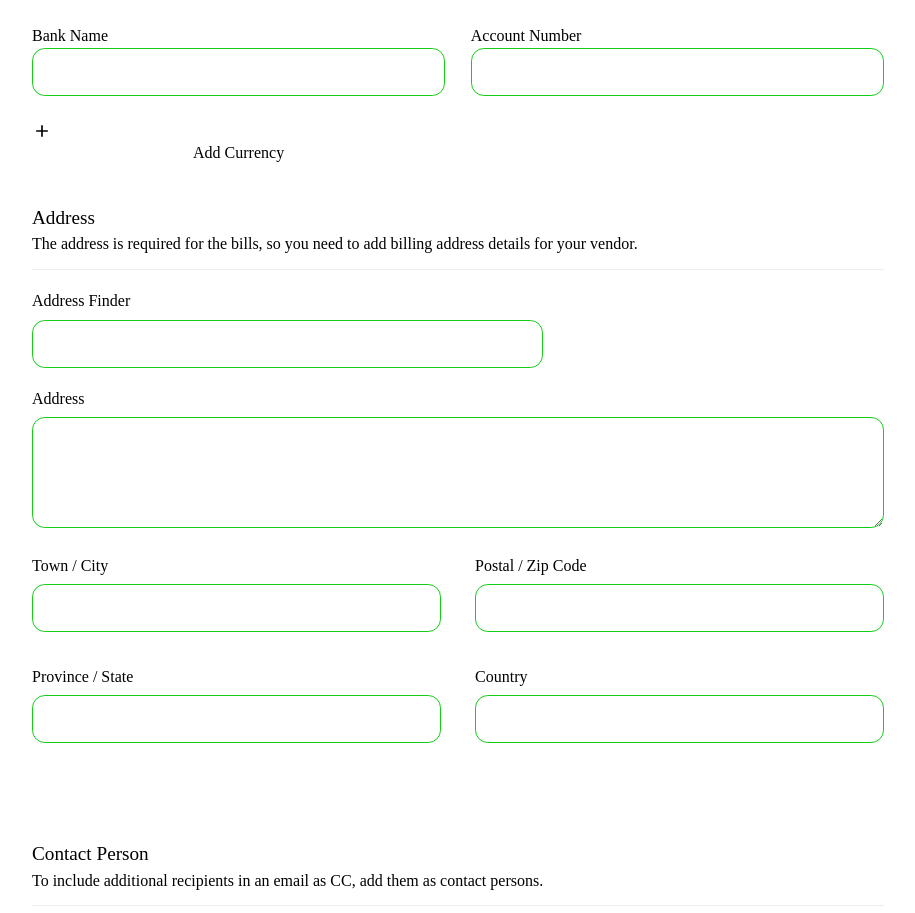
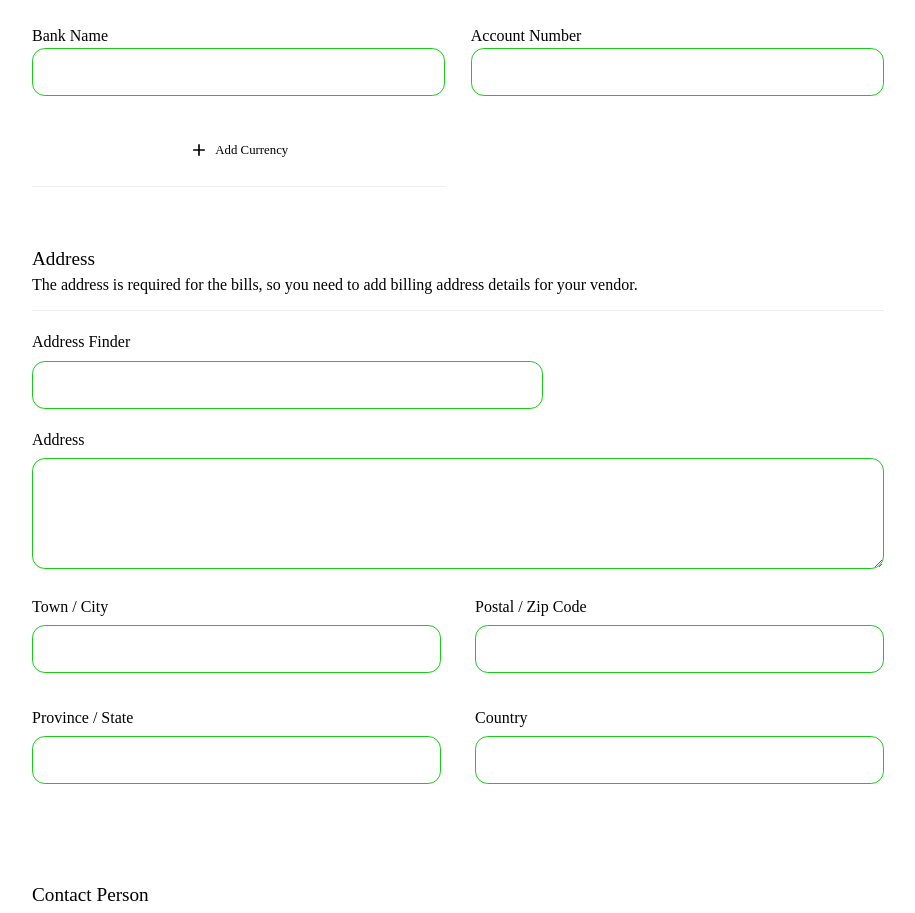
Before and after one commit to paullaster/manage-fuel-bussiness-ui, a React (Vite) app: page /dashboard/purchases/vendor/create in a window 1280 px wide. Shown: the part 1546-2459 px from the top of the page, without its empty margins (288-1203 px from the left). Built offline with nearby package versions, Linux system fonts and the light colour scheme; no server answers; a web font is replaced by a local one.

Commit message:
updated purchase posting

```diff
--- a/src/packages/purchases/modules/vendors/components/VendorBilling.jsx
+++ b/src/packages/purchases/modules/vendors/components/VendorBilling.jsx
@@ -1,6 +1,7 @@
 import React, { forwardRef, useState } from 'react'
 import { AutocompleteComponent, InputComponent, Button } from '@/components';
 import { MdAdd } from "react-icons/md";
+import AddItemButton from '../../../shared/components/AddItemButton';
 
 const VendorBilling = forwardRef((props, ref) => {
     const { handleSelectedPaymentMethod } = props;
@@ -44,10 +45,7 @@ const VendorBilling = forwardRef((props, ref) => {
                 name="bank_account_number"
                 ref={ref.accountNumberRef}
             />
-            <Button>
-                <span><MdAdd size={20} /></span>
-                <span>Add currency</span>
-            </Button>
+            <AddItemButton  btnCustomClass={'btn-element btn_primary'} btnCaption="Add Currency"/>
         </div>
     )
 })
```
